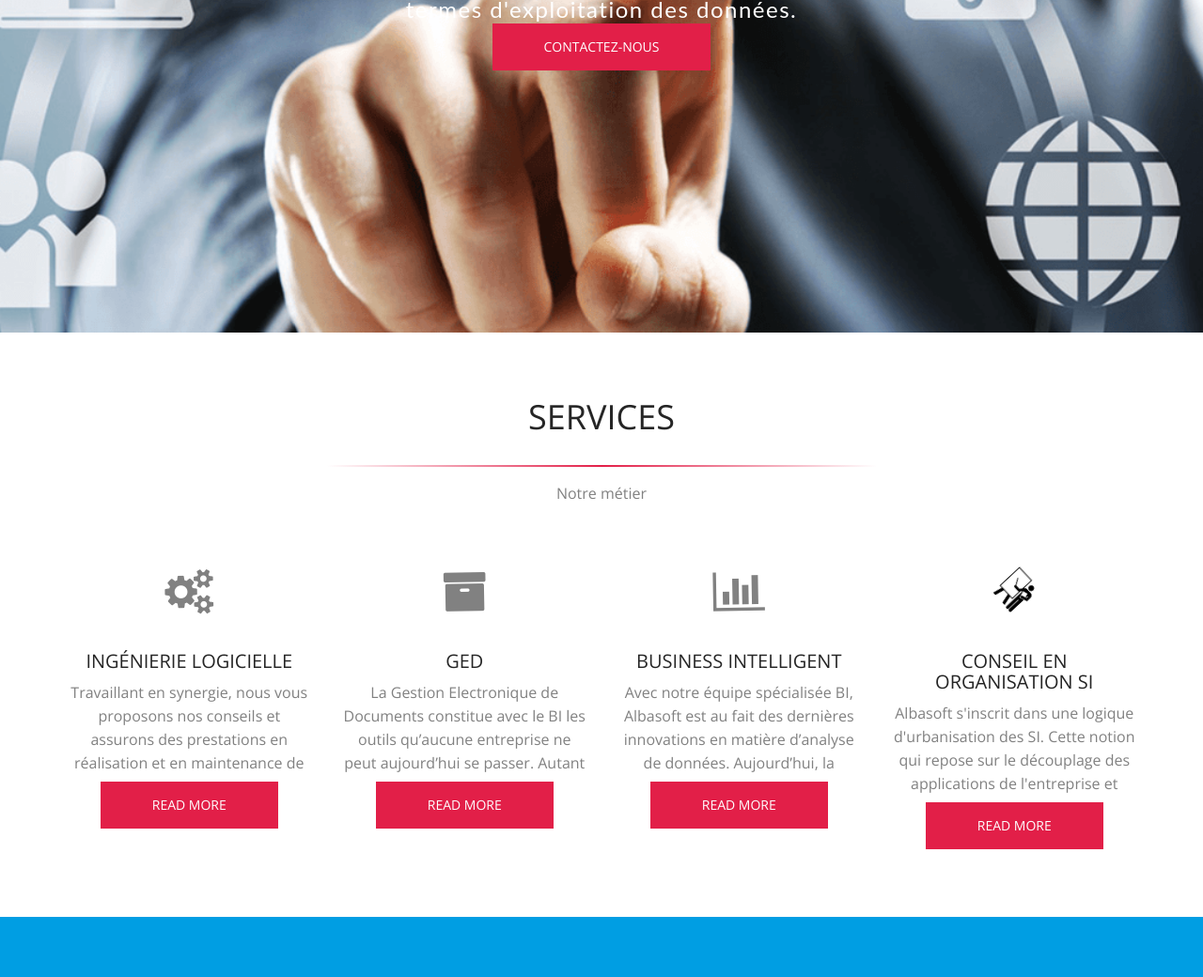
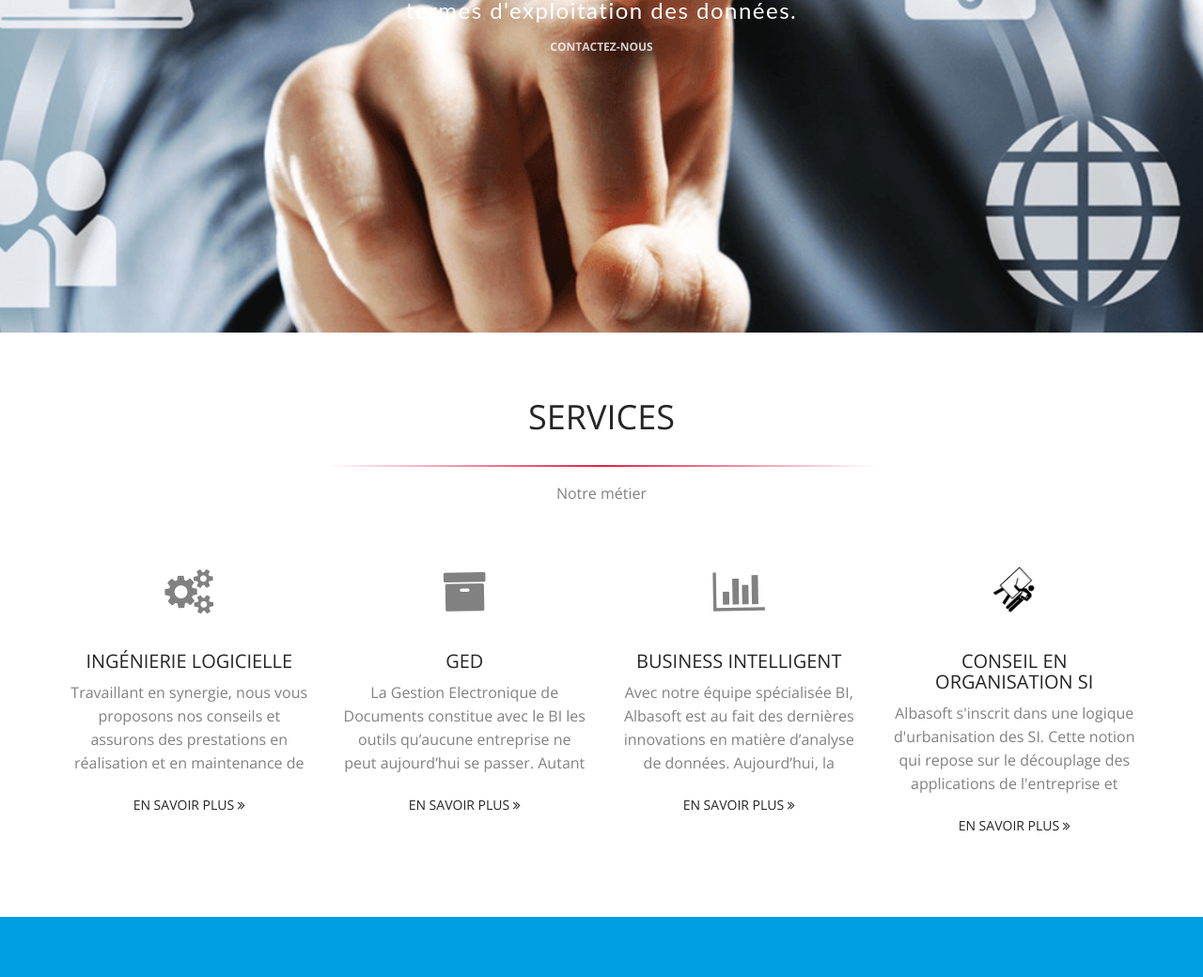
Before and after one commit to Aly-seck/site-albasoft, a plain HTML site: page index.html in a window 1280 px wide. Shown: the part 536-1576 px from the top of the page at 94% size. Drawn offline with nearby package versions, Linux system fonts and the light colour scheme; some packages are replaced by stand-ins of ours.

Commit message:
quelque modifs

```diff
--- a/css/main.css
+++ b/css/main.css
@@ -58,14 +58,24 @@ h1, h2, h3, h4, h5, h6,
 main > section {
     padding: 70px 0;
 }
-
+#about p {
+    text-align: justify;
+}
 .btn {
     border-radius: 0;
     border: 0;
     position: relative;
     text-transform: uppercase;
 }
-
+.btn-contact {
+    color: rgba(255,255,255,.8);
+    padding: 5px 10px;
+    font-size: 12px;
+    line-height: 1.5;
+    border-radius: 3px;
+    margin: 10px;
+    font-weight: bold;
+}
 .btn-blue {
     background-color: rgba(0,158,227, 0.78);
     box-shadow: 0 -2px 0 rgba(0, 0, 0, 0.15) inset;
@@ -1482,10 +1492,10 @@ textarea.form-control {
 #footer p {
     margin: 15px !important;
 }
-.btn-red{
-    background-color: #e21f48;
+.btn-colBlue{
+    /*background-color: #e21f48;*/
     padding: 15px 55px;
-    color: #fff;
+    color: #252525;
 }
 .modal-body{
     text-align: justify;
@@ -1497,7 +1507,7 @@ textarea.form-control {
     margin-top: -20px;
 }
 .modal-header,.modal-footer {
-    background-color: #e21f48;
+    background-color: #cccccd;
 }
 .centreimg{
     margin-left: auto;
--- a/index.html
+++ b/index.html
@@ -116,7 +116,7 @@
                             <div class="caption-content">
                                 <h2 class="animated fadeInDown">Des idées innovantes</h2>
                                 <span class="animated fadeInDown">Constamment à la recherche de la performance, notre entreprise est au plus près de ses clients pour leur proposer ses meilleures idées en termes d'exploitation des données.</span>
-                                <a href="#contact" class="btn btn-red btn-effect">Contactez-nous</a>
+                                <a href="#contact" class="btn btn-contact btn-effect">Contactez-nous</a>
                             </div>
                         </div>
 
@@ -129,7 +129,7 @@
                             <div class="caption-content">
                                 <h2>Une équipe qualifiée</h2>
                                 <span>Albasoft met tout en oeuvre pour se doter toujours d'équipes de profesionnels hautement qualifiés pour répondre au mieux aux demandes de ses clients. La formation continuelle tient une place prépondérante dans la stratégie d'Albasoft.</span>
-                                <a href="#" class="btn btn-red btn-effect">Contactez-nous</a>
+                                <a href="#" class="btn btn-contact btn-effect">Contactez-nous</a>
                             </div>
                         </div>
 
@@ -142,7 +142,7 @@
                             <div class="caption-content">
                                 <h2>Qualité</h2>
                                 <span>Respecter les exigences fonctionnelles du client est le minimum qu'Albasoft s'engage à faire. Albasoft garantit ainsi d'offrir des services d'une qualité incontestable en allant au delà de l'imagination du client. Albasoft tient à ce que toutes ses réalisations soient fiables, faciles à utiliser, performantes et maintenables</span>
-                                <a href="#" class="btn btn-red btn-effect">Contactez-nous</a>
+                                <a href="#" class="btn btn-contact btn-effect">Contactez-nous</a>
                             </div>
                         </div>
 
@@ -157,7 +157,7 @@
 								<span>
 									Le respect des délais passe par la maîtrise des facteurs de risque du projet. Albasoft associe toutes les parties prenantes pour prévenir ces facteurs de risque qui peuvent provenir de la gestion du projet, des ingénieurs, du donneur d'ordre, de la sous-traitance, etc...
 								</span>
-								<a href="#" class="btn btn-red btn-effect">Contactez-nous</a>
+								<a href="#" class="btn btn-contact btn-effect">Contactez-nous</a>
 							</div>
 						</div>
 
@@ -238,7 +238,7 @@
 								</div>
 								<h3>Ingénierie logicielle</h3>
 								<p class="remore">Travaillant en synergie, nous vous proposons nos conseils et assurons des prestations en réalisation et en maintenance de vos logiciels selon les méthodes agiles. Cela vous assure une visibilité durant tout le cycle de réalisation de votre projet en vous impliquant du début à la fin évitant ainsi l'effet tunnel. </p>
-								<a   data-toggle="modal" data-target="#myModal"  class="btn btn-border btn-red btn-effect">Read More</a>
+								<a   data-toggle="modal" data-target="#myModal"  class="btn btn-border btn-colBlue btn-effect">EN SAVOIR PLUS <i class="fa fa-angle-double-right" aria-hidden="true"></i></a>
 								<!-- Modal -->
 							</div>
 						</div>
@@ -276,7 +276,7 @@
 								</div>
 								<h3>GED</h3>
 								<p class="remore">La Gestion Electronique de Documents constitue avec le BI les outils qu’aucune entreprise ne peut aujourd’hui se passer. Autant le BI constitue un outil d’aide à la décision et de suivi de la production, la GED vous aide à gérer le cycle de vie de tous les documents de l’entreprise. Albasoft vous accompagne, avec des outils efficaces, dans le suivi de tout document de votre entreprise. Elle vous permet de définir des workflow sur vos documents traçant toutes actions intervenues durant le cycle de vie de ceux-ci. Ces métadonnées sont le plus souvent exploitées avec nos outils BI. </p>
-								<a href="#" data-toggle="modal" data-target="#myModalGED" class="btn btn-border btn-red btn-effect">Read More</a>
+                                <a href="#" data-toggle="modal" data-target="#myModalGED" class="btn btn-border btn-colBlue btn-effect">EN SAVOIR PLUS <i class="fa fa-angle-double-right" aria-hidden="true"></i></a>
 							</div>
 						</div>
 
@@ -314,7 +314,7 @@
 								</div>
 								<h3>Business Intelligent</h3>
 								<p class="remore">Avec notre équipe spécialisée BI, Albasoft est au fait des dernières innovations en matière d’analyse de données. Aujourd’hui, la capacité de recherche avec un résultat précis dans différentes sources de données est un enjeu majeur pour toutes les entreprises avec l’avènement du BIG DATA. En effet, les modes de recueil et de consultation des données ont fortement évolué ces 10 dernières années à travers l’apparition de divers supports de communication. Accéder à l’information où que l’on se trouve constitue un enjeu économique crucial pour toute entreprise soucieuse de sa rentabilité. C’est fort de cette conviction qu’Albasoft s’est doté d’une équipe d’experts BI pouvant répondre à tous vos besoins en matière d’analyse, d’interprétation et de représentation de vos données. Nos outils BI vous donnent une visibilité à temps réel sur l’ensemble des activités de votre entreprise vous aidant ainsi à prendre rapidement les bonnes décisions. </p>
-								<a href="#"  data-toggle="modal" data-target="#myModalBI" class="btn btn-border btn-red btn-effect">Read More</a>
+                                <a href="#"  data-toggle="modal" data-target="#myModalBI" class="btn btn-border btn-colBlue btn-effect">EN SAVOIR PLUS <i class="fa fa-angle-double-right" aria-hidden="true"></i></a>
 							</div>
 						</div>
 
@@ -354,7 +354,7 @@
 
 								<h3>Conseil en organisation SI</h3>
 								<p class="remore">Albasoft s'inscrit dans une logique d'urbanisation des SI. Cette notion qui repose sur le découplage des applications de l'entreprise et l'utilisation des SOA (Services Oriented Architecture), bien qu'ayant ses limites, présente tellement d'avantages que nous sommes séduits dès le début. Il est donc aisé de deviner que nos conseillers en organisation vous aident à tirer le meilleur de vos applications en permettant leur intégration de manière très souple. Pour ce faire, Albasoft définit avec vous la cartographie actuelle de votre SI, une cible et un plan de convergence clair.. </p>
-								<a href="#" data-toggle="modal" data-target="#myModalCSI" class="btn btn-border btn-red btn-effect">Read More</a>
+                                <a href="#" data-toggle="modal" data-target="#myModalCSI" class="btn btn-border btn-colBlue btn-effect">EN SAVOIR PLUS <i class="fa fa-angle-double-right" aria-hidden="true"></i></a>
 							</div>
 						</div>
 
```
